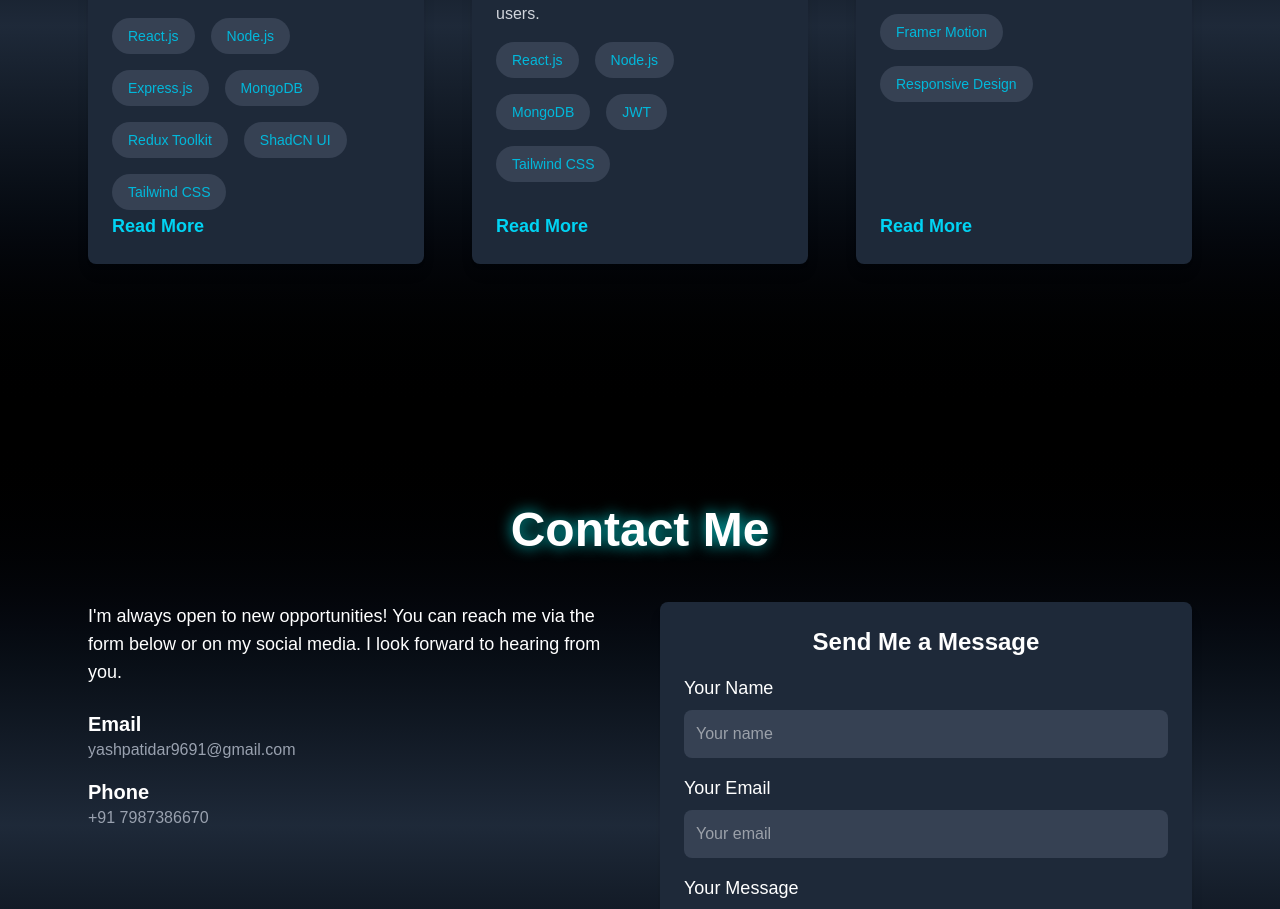
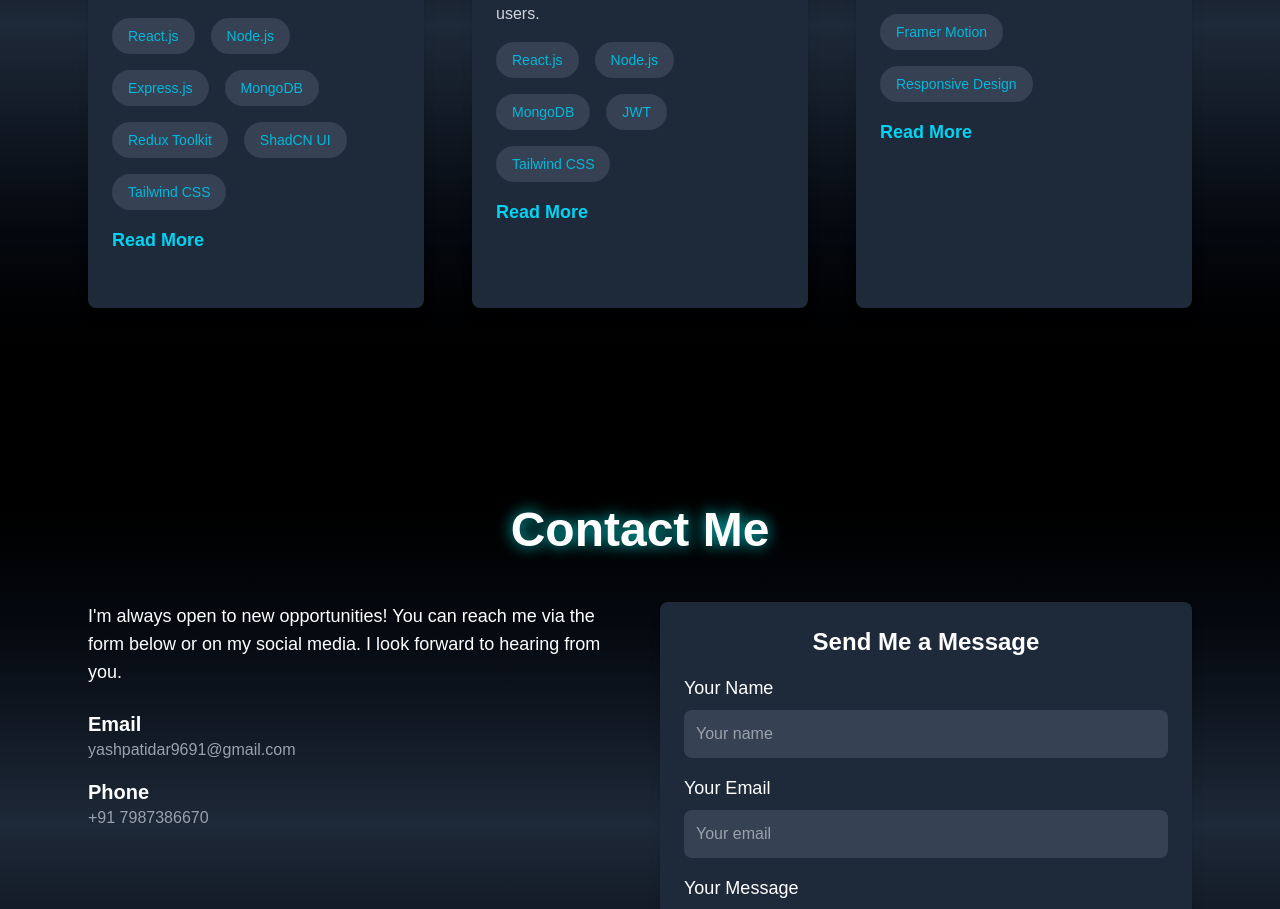
Before and after one commit to yashdark01/myportfolio, a React (Vite) app in the folder portfolio/: page / in a window 1280 px wide. Shown: the part 4312-5221 px from the top of the page. Built offline with nearby package versions, Linux system fonts and the light colour scheme.

Commit message:
Update Projects.jsx

```diff
--- a/portfolio/src/sections/Projects.jsx
+++ b/portfolio/src/sections/Projects.jsx
@@ -62,7 +62,7 @@ const Projects = () => {
 
               <button
                 onClick={() => toggleDescription(index)}
-                className="absolute bottom-6 left-6 text-cyan-400 mt-4 text-lg font-semibold hover:text-cyan-500"
+                className=" text-cyan-400 mt-4 text-lg font-semibold hover:text-cyan-500"
               >
                 {expandedIndex === index ? "Read Less" : "Read More"}
               </button>
```
